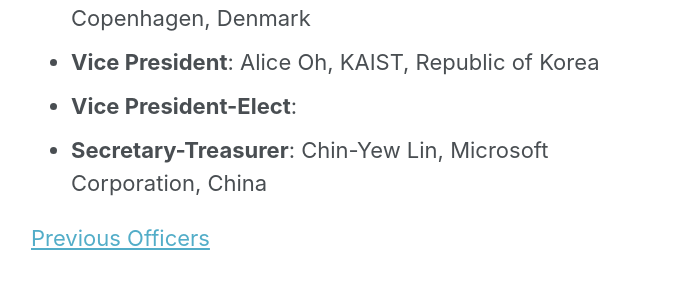
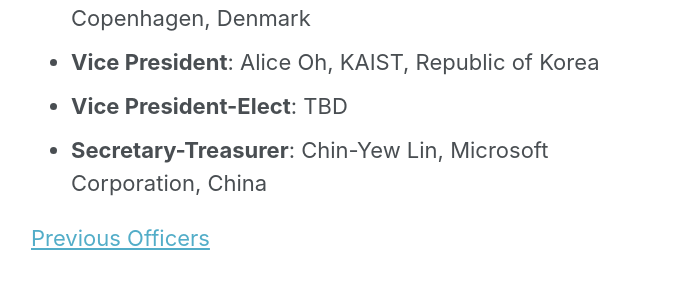
Before and after one commit to sigdat-org/sigdat, a Jekyll site: the page built from _pages/organization.md, in a window 1280 px wide and 900 px high, scrolled down 382 px. Shown: the part 167-455 px from the top of the window, without its empty margins (291-964 px from the left). Built offline with Jekyll 4.4.1, drawn with Linux system fonts in a browser that asks for light colours; nearby versions of some CDN libraries.

Commit message:
Tweak organization page.

```diff
--- a/_pages/organization.md
+++ b/_pages/organization.md
@@ -15,7 +15,7 @@ SIGDAT is run by consensus vote of its organizing committee, consisting of the o
 
 - **President**: Isabelle Augenstein, University of Copenhagen, Denmark<br/>
 - **Vice President**: Alice Oh, KAIST, Republic of Korea<br/>
-- **Vice President-Elect**: <br/>
+- **Vice President-Elect**: TBD <br/>
 - **Secretary-Treasurer**: Chin-Yew Lin, Microsoft Corporation, China
 
 [Previous Officers](/officers)
```
